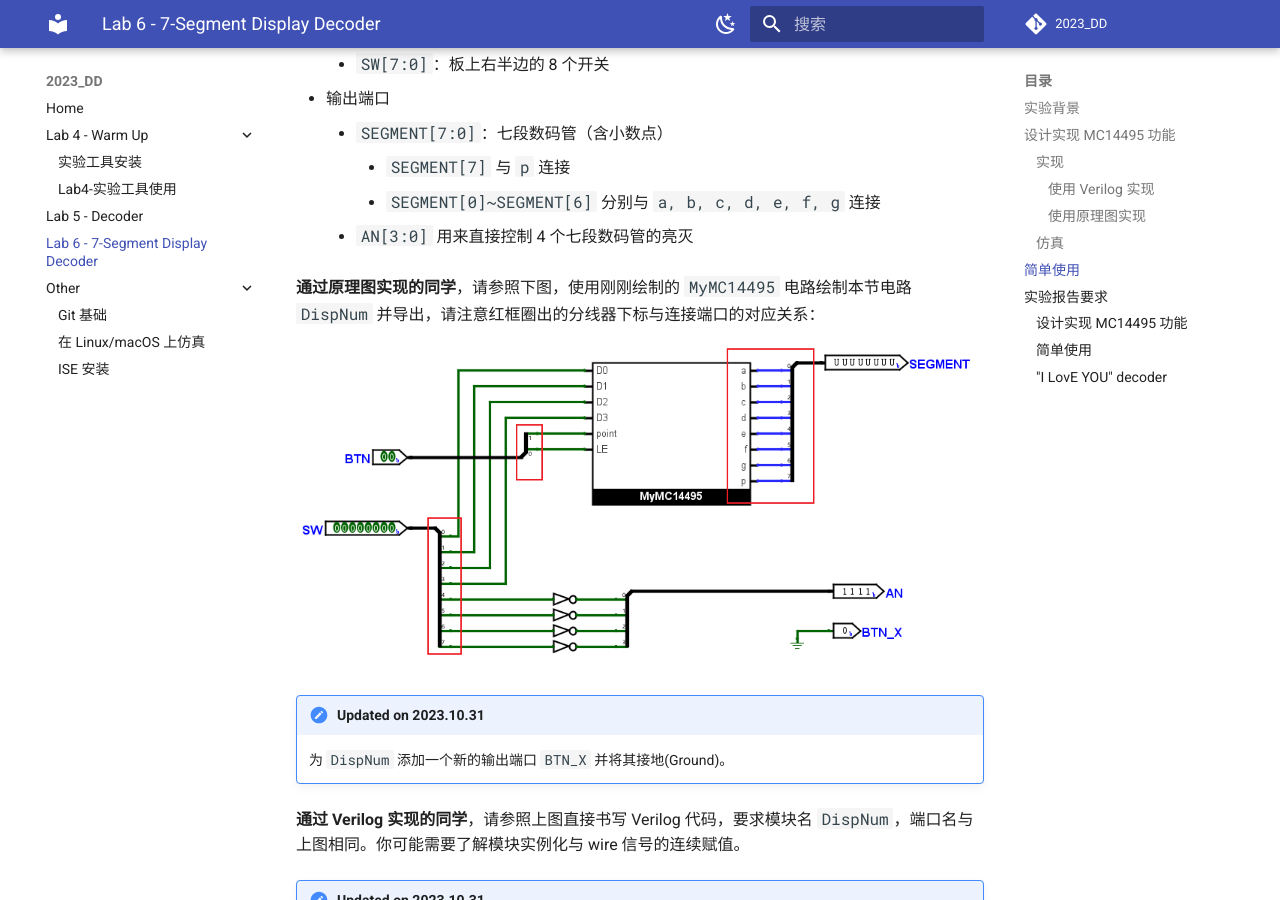
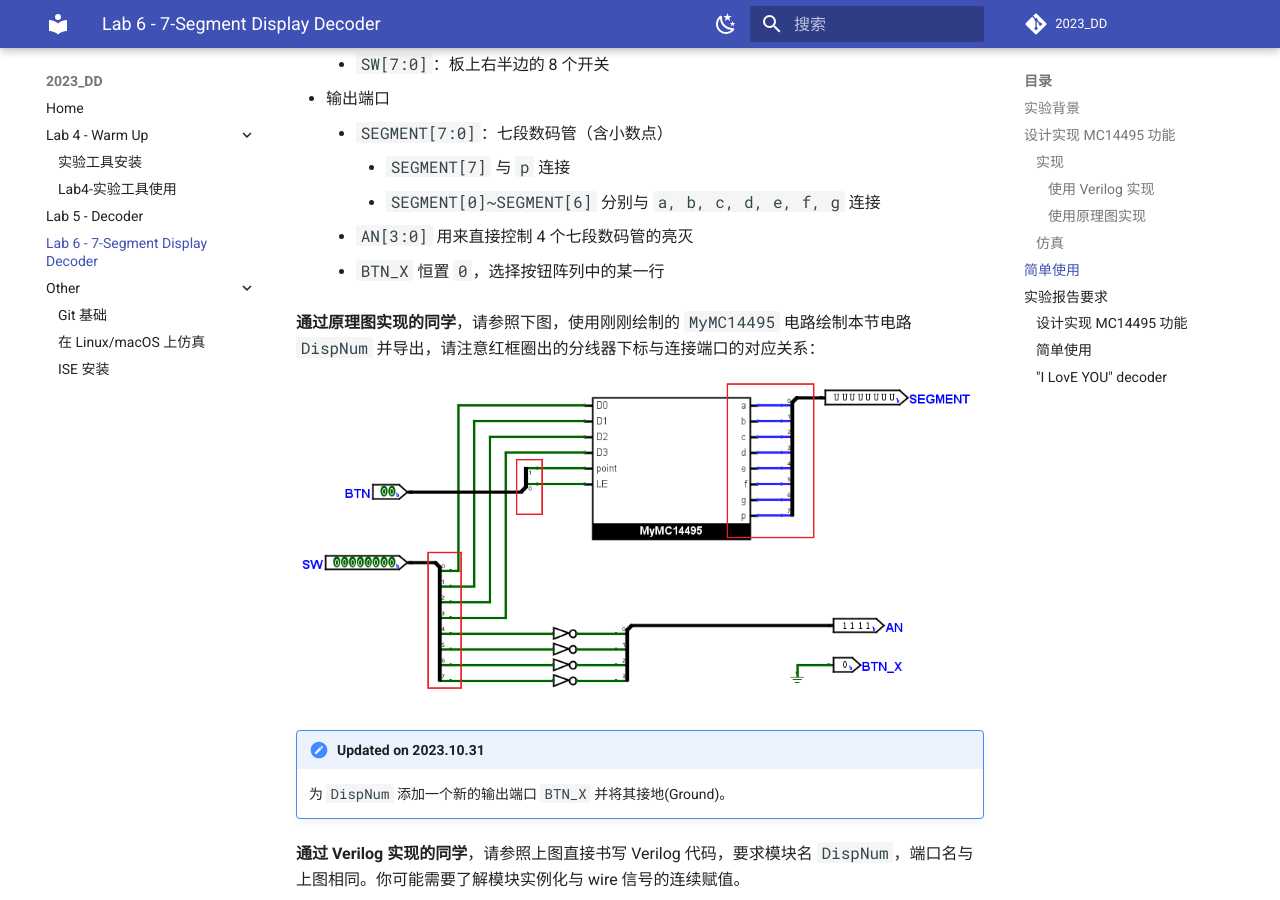
Before and after one commit to Guahao31/2023_DD, an MkDocs documentation site: the page built from docs/lab6/seven-segment.md, in a window 1280 px wide and 900 px high, scrolled down 3977 px. Built offline with MkDocs 1.6.1 and Material for MkDocs 9.7.7, drawn with Linux system fonts in a browser that asks for light colours; a script that is not in the unit is left out; comment, search, counter and statistics services are not loaded.

Commit message:
udpated: lab6 DispNum - tiny

```diff
--- a/docs/lab6/seven-segment.md
+++ b/docs/lab6/seven-segment.md
@@ -154,6 +154,7 @@ endmodule
         * `SEGMENT[7]` 与 `p` 连接
         * `SEGMENT[0]~SEGMENT[6]` 分别与 `a, b, c, d, e, f, g` 连接
     * `AN[3:0]` 用来直接控制 4 个七段数码管的亮灭
+    * `BTN_X` 恒置 `0`，选择按钮阵列中的某一行
 
 **通过原理图实现的同学**，请参照下图，使用刚刚绘制的 `MyMC14495` 电路绘制本节电路 `DispNum` 并导出，请注意红框圈出的分线器下标与连接端口的对应关系：
 
```
